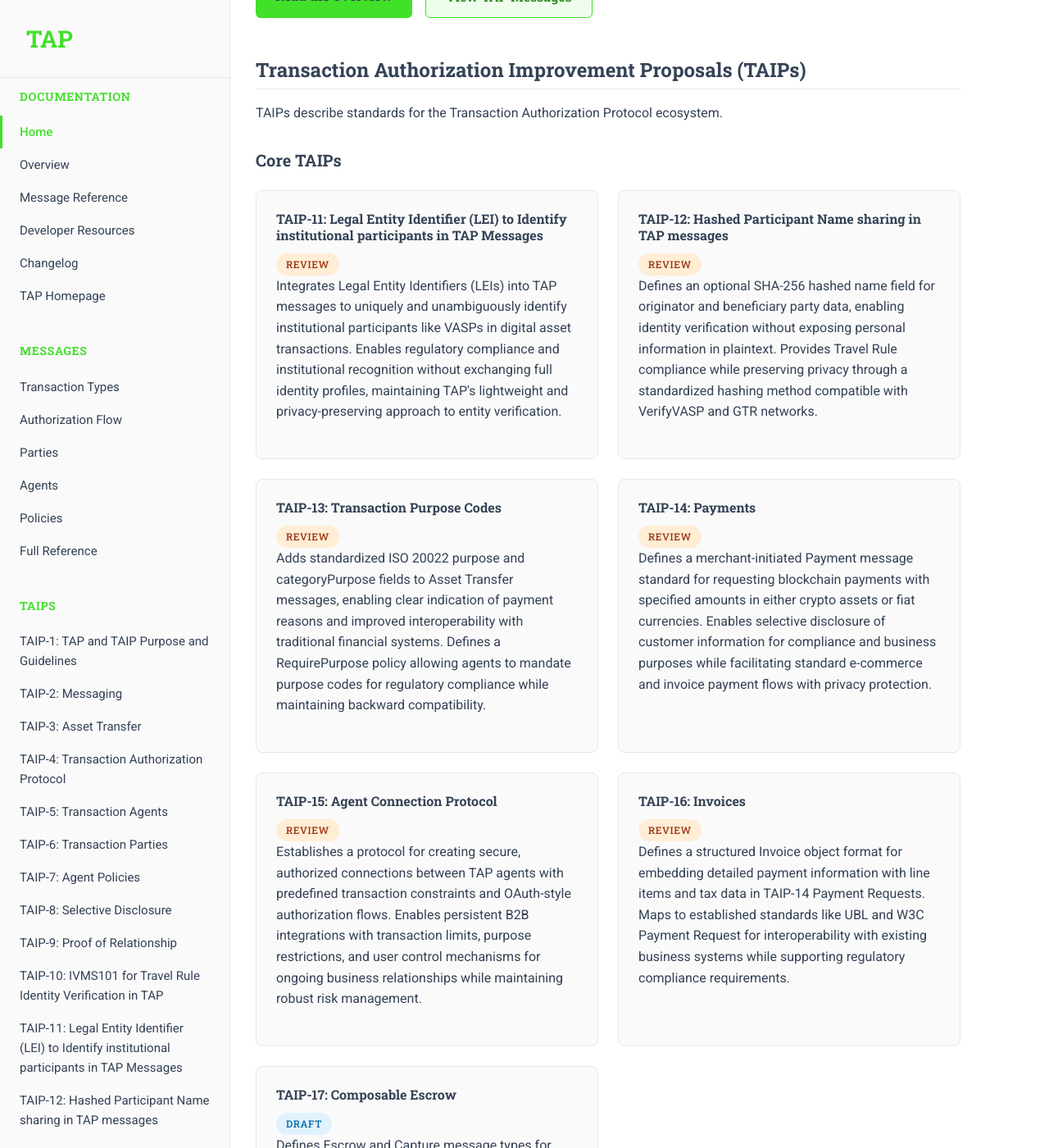
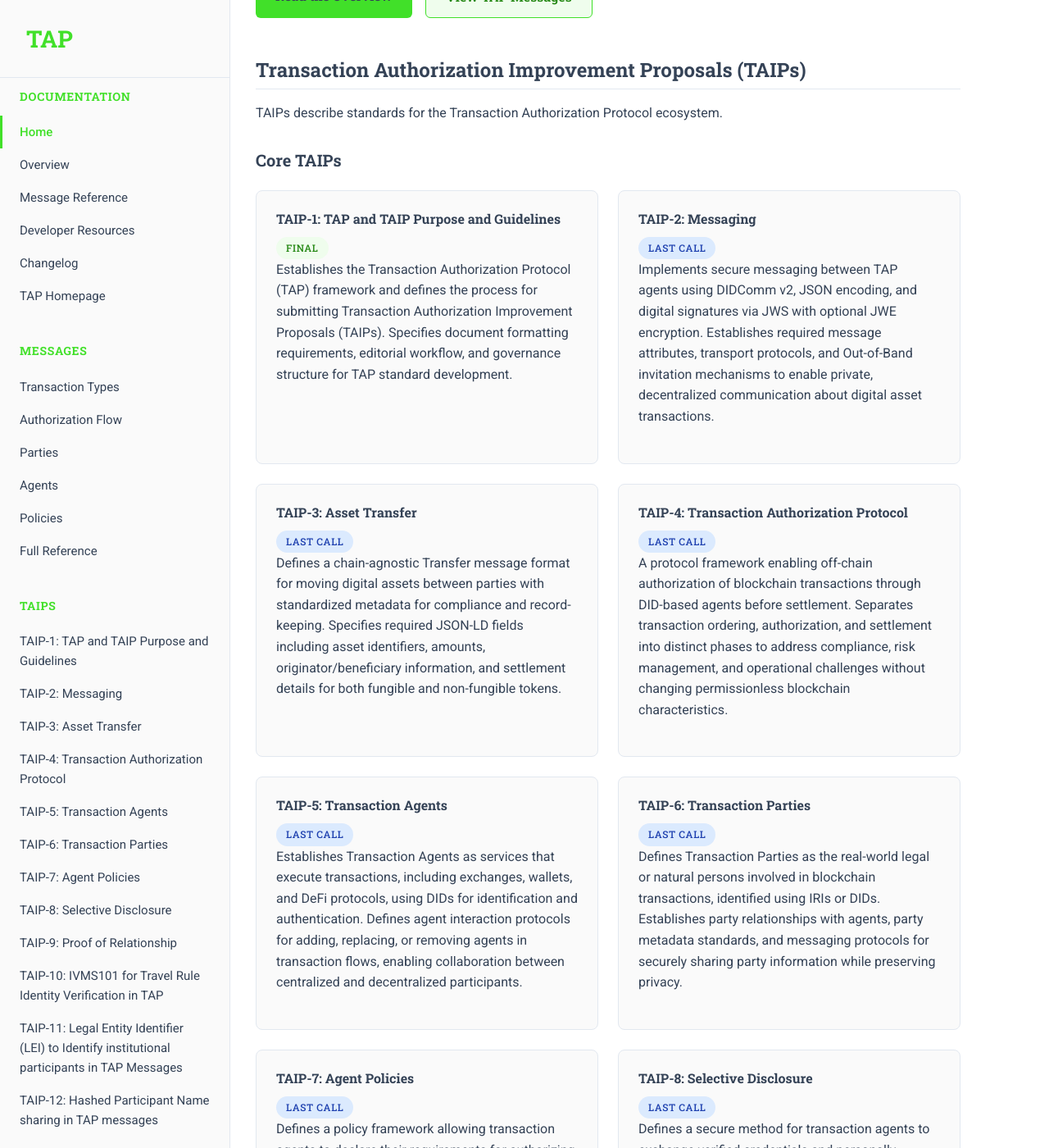
Before and after one commit to TransactionAuthorizationProtocol/TAIPs, a Jekyll site: the page built from index.html, in a window 1280 px wide and 1400 px high, scrolled down 366 px. Shown: the whole window at 82% size. Built offline with Jekyll 4.4.1, drawn with Linux system fonts in a browser that asks for light colours; some of the changed text lies outside the part shown.

Commit message:
Fix homepage to display all TAIPs with correct status filtering
- Updated index.html to filter TAIPs by actual status values (Final, Last Call, Review)
- Added CSS styling for status-last-call class
- Fixed Liquid template to handle spaces in status names using replace filter
- All 16 TAIPs now display correctly organized by status

🤖 Generated with [Claude Code](https://claude.ai/code)

Co-Authored-By: Claude <noreply@anthropic.com>

```diff
--- a/assets/css/main.css
+++ b/assets/css/main.css
@@ -345,6 +345,11 @@ footer {
   color: var(--color-secondary-fg);
 }
 
+.status-last-call {
+  background-color: #dbeafe;
+  color: #1e40af;
+}
+
 .status-review {
   background-color: #ffedd5;
   color: #9a3412;
--- a/index.html
+++ b/index.html
@@ -24,33 +24,33 @@ title: Home
 
     <h3>Core TAIPs</h3>
     <div class="taips-grid">
+      {% assign final_taips = site.pages | where_exp: "item", "item.path contains 'TAIPs/taip-'" | where: "status", "Final" | sort: 'taip' %}
+      {% assign lastcall_taips = site.pages | where_exp: "item", "item.path contains 'TAIPs/taip-'" | where: "status", "Last Call" | sort: 'taip' %}
       {% assign review_taips = site.pages | where_exp: "item", "item.path contains 'TAIPs/taip-'" | where: "status", "Review" | sort: 'taip' %}
-      {% assign accepted_taips = site.pages | where_exp: "item", "item.path contains 'TAIPs/taip-'" | where: "status", "Accepted" | sort: 'taip' %}
-      {% assign draft_taips = site.pages | where_exp: "item", "item.path contains 'TAIPs/taip-'" | where: "status", "Draft" | sort: 'taip' %}
 
-      {% comment %} Display Accepted TAIPs first {% endcomment %}
-      {% for taip in accepted_taips %}
+      {% comment %} Display Final TAIPs first {% endcomment %}
+      {% for taip in final_taips %}
         <div class="taip-card">
           <h4><a href="{{ taip.url | relative_url }}">TAIP-{{ taip.taip }}: {{ taip.title }}</a></h4>
-          <span class="status-pill status-{{ taip.status | downcase }}">{{ taip.status }}</span>
+          <span class="status-pill status-{{ taip.status | downcase | replace: ' ', '-' }}">{{ taip.status }}</span>
           <p>{{ taip.description | default: "Defines a standard component of the Transaction Authorization Protocol." }}</p>
         </div>
       {% endfor %}
 
-      {% comment %} Display Review TAIPs next {% endcomment %}
-      {% for taip in review_taips %}
+      {% comment %} Display Last Call TAIPs next {% endcomment %}
+      {% for taip in lastcall_taips %}
         <div class="taip-card">
           <h4><a href="{{ taip.url | relative_url }}">TAIP-{{ taip.taip }}: {{ taip.title }}</a></h4>
-          <span class="status-pill status-{{ taip.status | downcase }}">{{ taip.status }}</span>
+          <span class="status-pill status-{{ taip.status | downcase | replace: ' ', '-' }}">{{ taip.status }}</span>
           <p>{{ taip.description | default: "Defines a standard component of the Transaction Authorization Protocol." }}</p>
         </div>
       {% endfor %}
 
-      {% comment %} Display Draft TAIPs last {% endcomment %}
-      {% for taip in draft_taips %}
+      {% comment %} Display Review TAIPs last {% endcomment %}
+      {% for taip in review_taips %}
         <div class="taip-card">
           <h4><a href="{{ taip.url | relative_url }}">TAIP-{{ taip.taip }}: {{ taip.title }}</a></h4>
-          <span class="status-pill status-{{ taip.status | downcase }}">{{ taip.status }}</span>
+          <span class="status-pill status-{{ taip.status | downcase | replace: ' ', '-' }}">{{ taip.status }}</span>
           <p>{{ taip.description | default: "Defines a standard component of the Transaction Authorization Protocol." }}</p>
         </div>
       {% endfor %}
```
